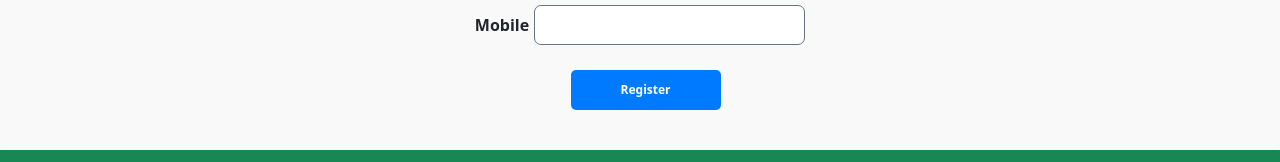
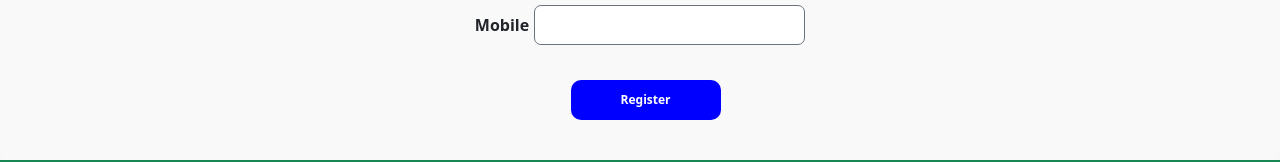
Before and after one commit to ambarishmamidi/slope-rate-ui-interview, a React (Create React App) app: page /userRegistration in a window 1280 px wide. Shown: the part 342-504 px from the top of the page. Built offline with nearby package versions, Linux system fonts and the light colour scheme; no server answers.

Commit message:
fix register button

```diff
--- a/src/components/RegisterationForm.js
+++ b/src/components/RegisterationForm.js
@@ -239,7 +239,7 @@ const RegistrationForm = () => {
           </div>
           <div></div>
 
-          <button type='submit' className='submit-button'>
+          <button type='submit' className='register-button'>
             Register
           </button>
         </form>
--- a/src/components/RegistrationForm.css
+++ b/src/components/RegistrationForm.css
@@ -61,20 +61,19 @@
     justify-content: center;
     align-items: center;
     flex-direction: column;
-
-
 }
 
-.submit-button{
-    display: flex;
-    justify-content: center;
-    align-items: center;
-    cursor: pointer;
-    background-color: #007bff;
-    color: white;
-    padding: 10px 15px;
-    border: none;
-    border-radius: 5px;
-    margin-left: 130px;
-
+.register-button{
+        height: 40px;
+        width: 150px;
+        background-color: blue;
+        color: #ffffff;
+        border: 0px;
+        border-radius: 10px;
+        font-size: 12px;
+        margin-top: 20px;
+        margin-bottom: 20px;
+        font-weight: bold;
+        align-self: center;
+        margin-left: 130px;
 }
```
